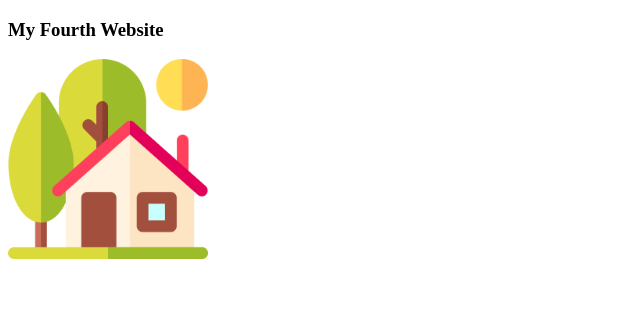
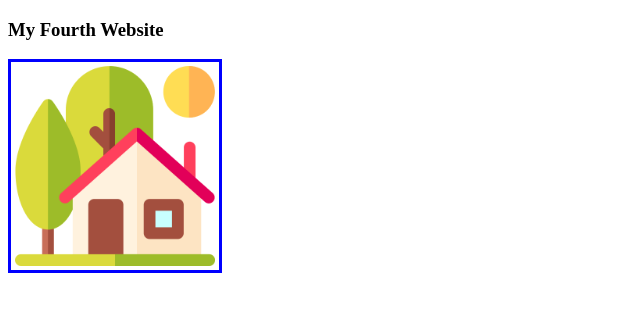
Before and after one commit to shakil-000/My-Fourth-Web, a plain HTML site: page index.html in a window 1280 px wide. Shown: the whole page, without its empty margins (0-640 px from the left). Drawn offline with Linux system fonts and the light colour scheme.

Commit message:
4th website

```diff
--- a/sliders.css
+++ b/sliders.css
@@ -1,3 +1,5 @@
 img{
     width: 200px;
+    border: 3px solid blue;
+    padding: 4px;
 }
```
